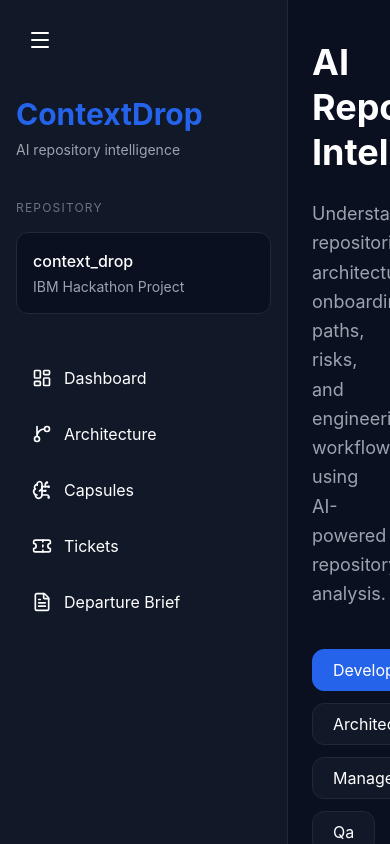
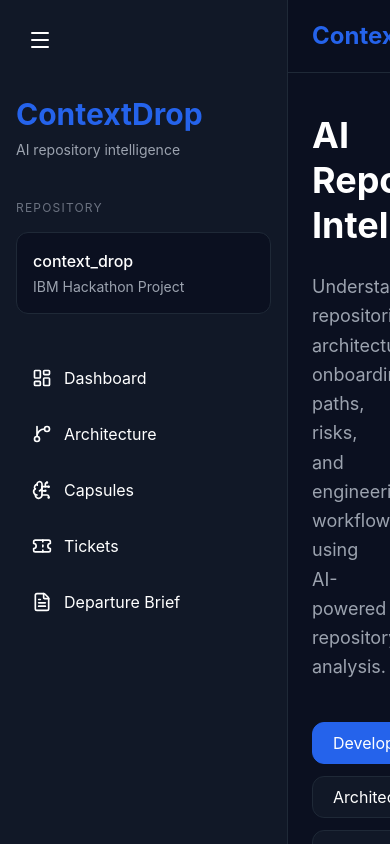
Before and after one commit to Ishanpy/context_drop, a React app in the folder frontend/: page / in a window 390 px wide. Built offline with nearby package versions, Linux system fonts and the light colour scheme; the HTML template or start-up script is replaced by a standard one.

Commit message:
feat(responsive-ui): add mobile sidebar and responsive dashboard system

```diff
--- /dev/null
+++ b/frontend/src/components/dashboard/MobileTopbar.jsx
@@ -0,0 +1,53 @@
+import { Menu } from "lucide-react";
+
+import useAppStore from "../../stores/useAppStore";
+
+export default function MobileTopbar() {
+  const {
+    toggleMobileSidebar,
+  } = useAppStore();
+
+  return (
+    <div
+      className="
+        lg:hidden
+        sticky
+        top-0
+        z-40
+        bg-navy/90
+        backdrop-blur-xl
+        border-b
+        border-border
+        px-6
+        py-4
+        flex
+        items-center
+        justify-between
+      "
+    >
+
+      <h1
+        className="
+          text-2xl
+          font-bold
+          text-blue
+        "
+      >
+        ContextDrop
+      </h1>
+
+      <button
+        onClick={toggleMobileSidebar}
+        className="
+          p-2
+          rounded-xl
+          hover:bg-panel
+          transition
+        "
+      >
+        <Menu size={24} />
+      </button>
+
+    </div>
+  );
+}
--- a/frontend/src/components/dashboard/RepoAnalytics.jsx
+++ b/frontend/src/components/dashboard/RepoAnalytics.jsx
@@ -24,9 +24,9 @@
   return (
     <div
       className="
-        grid
-        grid-cols-2
-        lg:grid-cols-4
+        grid-cols-1
+        sm:grid-cols-2
+        xl:grid-cols-4
         gap-5
       "
     >
--- a/frontend/src/pages/DashboardPage.jsx
+++ b/frontend/src/pages/DashboardPage.jsx
@@ -10,6 +10,8 @@
 
 import TicketPanel from "../components/ticket/TicketPanel";
 
+import MobileTopbar from "../components/dashboard/MobileTopbar";
+
 export default function DashboardPage() {
   return (
     <main
@@ -19,6 +21,7 @@
         overflow-y-auto
       "
     >
+        <MobileTopbar />
 
       <div
         className="
--- a/frontend/src/stores/useAppStore.js
+++ b/frontend/src/stores/useAppStore.js
@@ -15,6 +15,9 @@
 
   sidebarOpen: true,
 
+  mobileSidebarOpen: false,
+
+
   setQuestion: (value) =>
     set({ question: value }),
 
@@ -30,10 +33,18 @@
   setIsLoading: (value) =>
     set({ isLoading: value }),
 
+  setIsStreaming: (value) =>
+    set({ isStreaming: value }),
+
   toggleSidebar: () =>
     set((state) => ({
         sidebarOpen: !state.sidebarOpen,
   })),
+  toggleMobileSidebar: () =>
+    set((state) => ({
+        mobileSidebarOpen:
+            !state.mobileSidebarOpen,
+  })),
 }));
 
 export default useAppStore;
```
